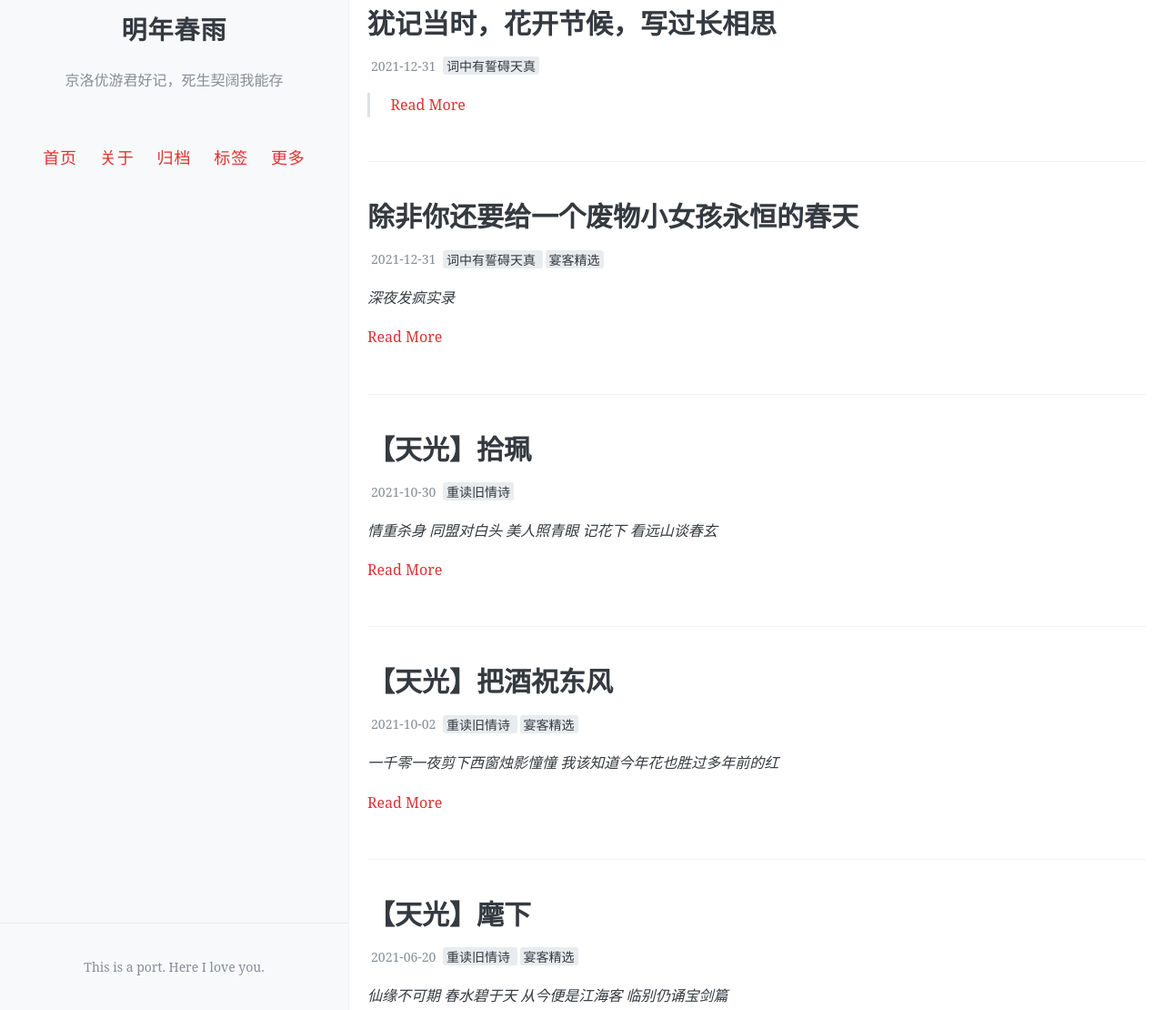
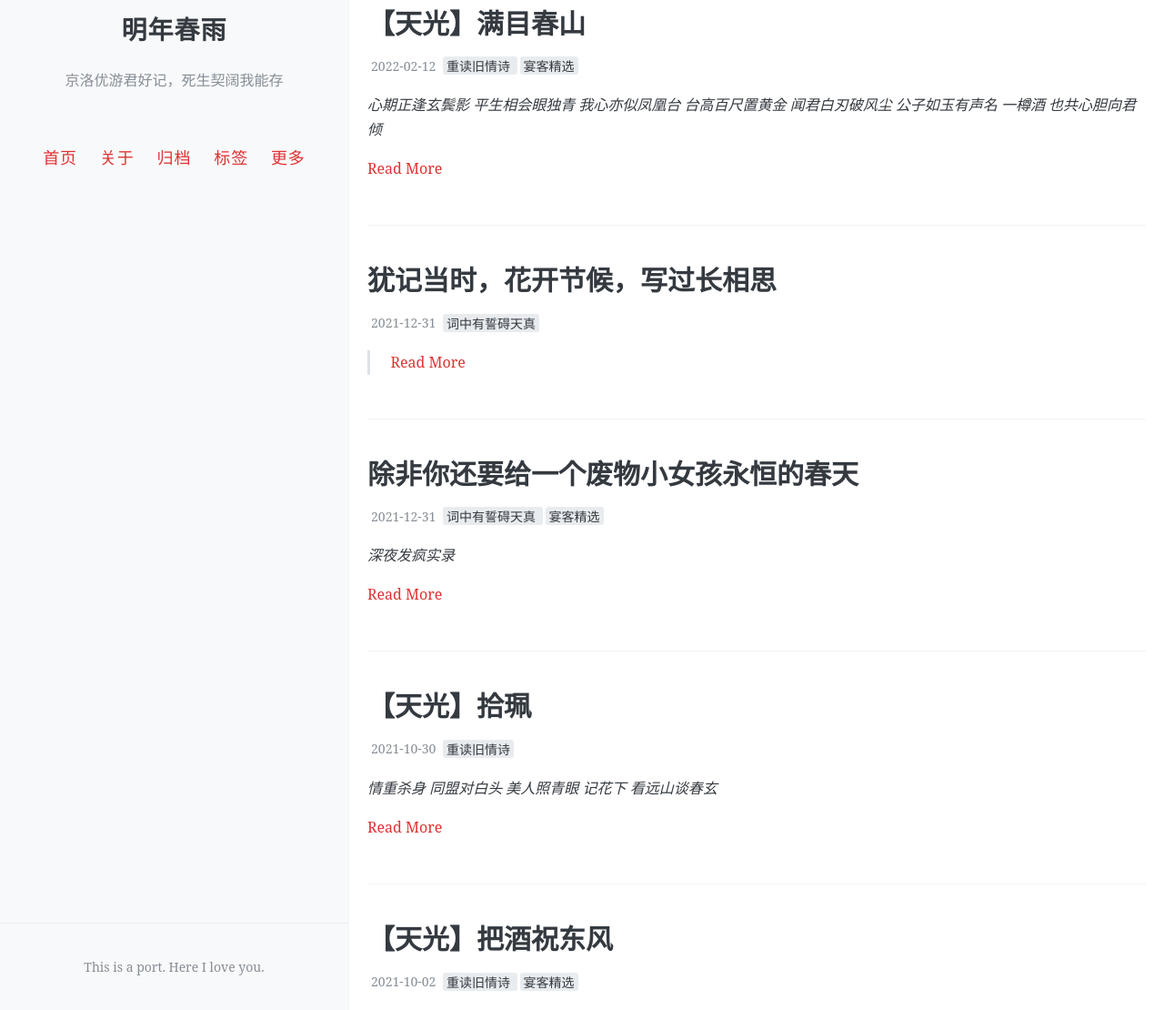
Before and after one commit to eglantine-shell/dreamboat, a Jekyll site: the page built from index.html, in a window 1280 px wide and 1400 px high. Shown: the part 290-1400 px from the top of the window at 91% size. Built offline with Jekyll 4.4.1, drawn with Linux system fonts in a browser that asks for light colours; the list of posts is cut into pages by our own code; comment, search, counter and statistics services are not loaded; some of the changed text lies outside the part shown.

Commit message:
Update 2022-02-12-dawn28.md

```diff
--- a/_posts/2022-02-12-dawn28.md
+++ b/_posts/2022-02-12-dawn28.md
@@ -1,7 +1,7 @@
 ---
 layout: post
 title: 【天光】满目春山
-date: 2017-3-23
+date: 2022-2-12
 tags: [重读旧情诗, 宴客精选]
 ---
 
```
